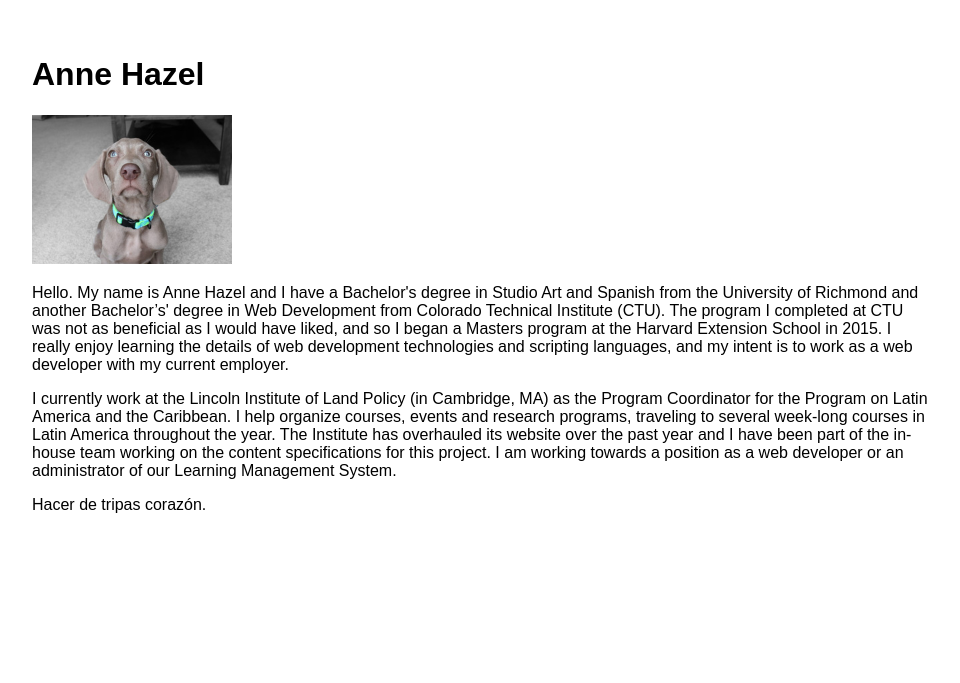
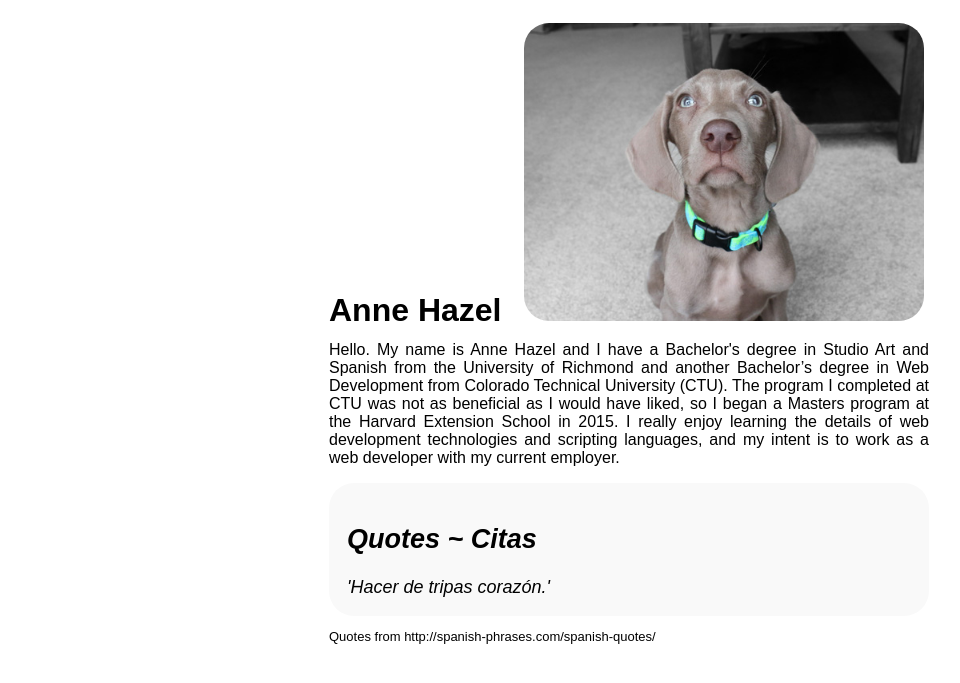
Before and after one commit to annehazel/a1, a PHP site: page / in a window 1280 px wide. Shown: the top 683 px of the page, without its empty margins (11-971 px from the left). Run offline with PHP 8.4, Linux system fonts and the light colour scheme.

Commit message:
final css adjustments, reference quote source

```diff
--- a/css/style.css
+++ b/css/style.css
@@ -1,14 +1,37 @@
 /* Anne Hazel
  * Project a1
  * DWA15 Spring 2017 */
+h1 {
+    display: inline;
+    line-height: 20%;
+    padding-right: 3%;
+}
 
 #headshot {
-    width: 200px;
+    width: 400px;
+    display: inline;
+    border-radius: 25px;
 }
 
 #main {
-    width: 900px;
+    width: 600px;
     font-family: Arial, Helvetica, sans-serif;
+    text-align: justify;
     padding: 15px;
-    margin: 20px auto auto 20px;
+    margin: auto;
+
 }
+
+#quote {
+    background: #f9f9f9;
+    border-radius: 25px;
+    text-align: justify;
+    font-size: large;
+    font-style: italic;
+    padding: 1em;
+}
+
+.fineprint {
+    font-size: small;
+
+}
--- a/index.php
+++ b/index.php
@@ -15,27 +15,27 @@
     <h1>Anne Hazel</h1>
     <img id = "headshot" src="images/leo-web.jpg" alt="Picture of my dad's dog, Leo, when he was a puppy"/>
 
-    <p>Hello. My name is Anne Hazel and I have a Bachelor's degree in Studio Art and Spanish from the University of Richmond and another Bachelor’s' degree in Web Development from Colorado Technical Institute (CTU). The program I completed at CTU was not as beneficial as I would have liked, and so I began a Masters program at the Harvard Extension School in 2015. I really enjoy learning the details of web development technologies and scripting languages, and my intent is to work as a web developer with my current employer.</p>
-    <p>I currently work at the Lincoln Institute of Land Policy (in Cambridge, MA) as the Program Coordinator for the Program on Latin America and the Caribbean. I help organize courses, events and research programs, traveling to several week-long courses in Latin America throughout the year. The Institute has overhauled its website over the past year and I have been part of the in-house team working on the content specifications for this project. I am working towards a position as a web developer or an administrator of our Learning Management System.</p>
+    <p>Hello. My name is Anne Hazel and I have a Bachelor's degree in Studio Art and Spanish from the University of Richmond and another Bachelor’s degree in Web Development from Colorado Technical University (CTU). The program I completed at CTU was not as beneficial as I would have liked, so I began a Masters program at the Harvard Extension School in 2015. I really enjoy learning the details of web development technologies and scripting languages, and my intent is to work as a web developer with my current employer.</p>
+
     <!-- start PHP random quote
     Quotes taken from http://spanish-phrases.com/spanish-quotes/
     -->
-    <div>
+    <div id="quote">
+        <h2>Quotes ~ Citas</h2>
         <?php
             $quoteArray = [
-                    "Hacer de tripas corazón.",
-                    "El que algo quiere, algo le cuesta.",
-                    "En los nidos de antaño, no hay pájaros hogaño.",
-                    "El mejor halago es que lo imiten a uno.",
-                    "A diario una manzana es cosa sana."
+                    "'Hacer de tripas corazón.'",
+                    "'El que algo quiere, algo le cuesta.'",
+                    "'En los nidos de antaño, no hay pájaros hogaño.'",
+                    "'El mejor halago es que lo imiten a uno.'",
+                    "'A diario una manzana es cosa sana.'"
          ];
+            $quote = $quoteArray[array_rand($quoteArray, 1)];
+            echo $quote;
+        ?>
 
-
-        $quote = $quoteArray[array_rand($quoteArray, 1)];
-        echo $quote;
-    ?>
-
-    </div>
+    </div> <!--end of #quote-->
+    <p class = "fineprint">Quotes from http://spanish-phrases.com/spanish-quotes/<p>
 </div> <!--end of #main-->
 
 </body>
```
Also changed, not shown: images/leo-web.jpg, images/leo.jpg (deleted), 1 other file.
